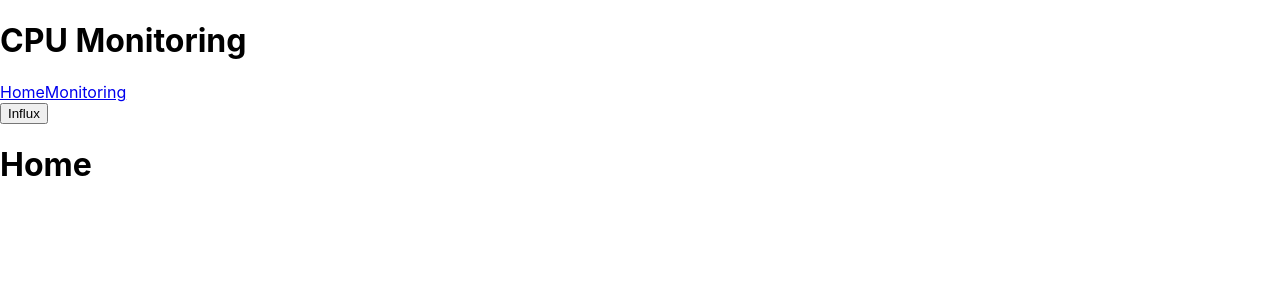
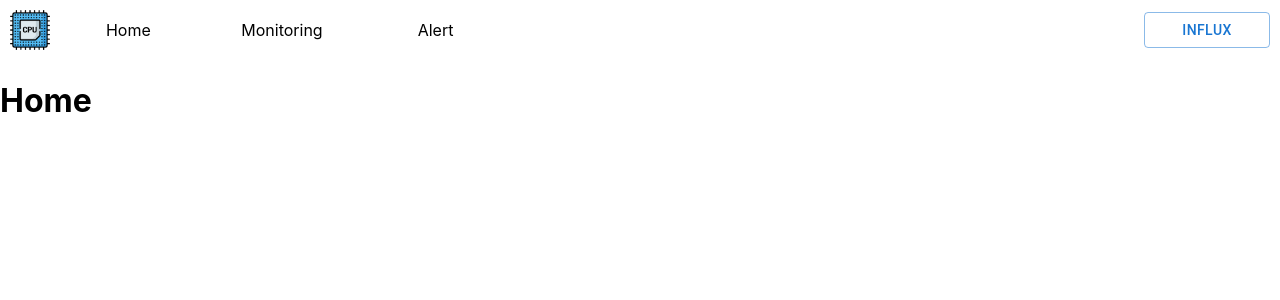
Before and after one commit to Ayvan1/schemalosDB, a React (Create React App) app: page / in a window 1280 px wide. Shown: the top 300 px of the page. Built offline with nearby package versions, Linux system fonts and the light colour scheme.

Commit message:
frontend monitoring

```diff
--- a/package.json
+++ b/package.json
@@ -3,14 +3,19 @@
   "version": "0.1.0",
   "private": true,
   "dependencies": {
+    "@emotion/react": "^11.14.0",
+    "@emotion/styled": "^11.14.0",
+    "@mui/material": "^7.1.2",
     "@testing-library/dom": "^10.4.0",
     "@testing-library/jest-dom": "^6.6.3",
     "@testing-library/react": "^16.3.0",
     "@testing-library/user-event": "^13.5.0",
+    "axios": "^1.10.0",
     "chart.js": "^4.5.0",
     "react": "^19.1.0",
     "react-chartjs-2": "^5.3.0",
     "react-dom": "^19.1.0",
+    "react-loading-indicators": "^1.0.1",
     "react-router-dom": "^7.6.2",
     "react-scripts": "5.0.1",
     "web-vitals": "^2.1.4"
--- a/src/App.css
+++ b/src/App.css
@@ -1,5 +1,17 @@
+
 .App {
   text-align: center;
+}
+
+.body{
+  display: flex;
+  flex-direction:  row;
+  justify-content:  space-between;
+  padding: 10px;
+}
+button{
+  width: 10%;
+  align-self: center ;
 }
 
 .App-logo {
--- a/src/App.js
+++ b/src/App.js
@@ -4,7 +4,8 @@ import ChartCard from './component/cart/chartCard';
 import React, {useEffect, useState } from "react";
 import { BrowserRouter as Router, useRoutes, Link } from 'react-router-dom';
 import Header from './component/header/header';
-import Home from './component/cart/home/home';
+import Home from './component/home/home';
+import { Button } from '@mui/material';
 
 function App() {
   const [isOn,setIsOn] = useState(true);
@@ -23,14 +24,24 @@ function App() {
 
   return (
     <>
+
+       <div className='body'>
         <Header/>
-         <button onClick={toggle}>
+         <Button onClick={toggle} variant="outlined"  sx={{
+    '&:hover': {
+      backgroundColor: '#282c34',
+      color:"#F5DEB3"
+    },
+  }}>
                 {isOn ? 'Influx' : 'Oracle'}
-        </button>
+        </Button>
 
+
+    </div>
         <AppRoutes/>
 
     </>
+
 
     );
 }
--- a/src/component/cart/chartCard.js
+++ b/src/component/cart/chartCard.js
@@ -10,9 +10,11 @@ import {
   Tooltip,
   Title,
 } from "chart.js";
+import "./chartCart.css"
 
 import { getAllTemperature } from "../../service/influxService";
 import { getAllTemperature as oracleGetAllTemperature } from "../../service/oracleService";
+import { TrophySpin } from "react-loading-indicators";
 ChartJS.register(
   LineElement,
   PointElement,
@@ -63,12 +65,16 @@ function getDataset(temperature){
     },{})
 
     const datasets = Object.entries(data).map(([sensor_name, values], idx) => {
+
+
     return {
+
       label: sensor_name,
       data: labels.map(label => values[label] ?? null),
-      borderColor: `hsl(${(idx * 60) % 360}, 70%, 50%)`,
+      borderColor: `hsla(${(idx * 60) % 360}, 70%, 60%, 0.8)`,
+      backgroundColor: `hsla(${(idx * 60) % 360}, 70%, 70%, 0.3)`,
       fill: false,
-      tension: 0.3,
+      tension: 0.1,
         };
     });
     return { labels, datasets };
@@ -104,14 +110,20 @@ function ChartCard({connectionDB}) {
   }, [connectionDB]);
 
   if (loading || !chartData) {
-    return <p>Chargement des données...</p>;
+    return ( <div className="loading" >
+                <TrophySpin color="#315ccc" size="large" text="loading " textColor="#cba2a2" />
+            </div>
+    )
+
   }
 
   return (
-    <>
-      <h1>Temperatur Sensor</h1>
-      <Line data={chartData} options={options} />
-    </>
+    <div className="cart">
+      <h1 >Temperatur Sensor</h1>
+      <div className="cart_item">
+        <Line data={chartData} options={options} />
+      </div>
+    </div>
   );
 }
 
--- /dev/null
+++ b/src/component/cart/chartCart.css
@@ -0,0 +1,15 @@
+.loading{
+    text-align: center;
+    margin-top: 15%;
+}
+
+.cart{
+    padding: 25px;
+    text-align: center;
+
+}
+
+.cart_item{
+    width: 100%;
+
+}
--- /dev/null
+++ b/src/component/header/header.css
@@ -0,0 +1,42 @@
+
+header{
+    display: flex ;
+    flex-direction: row;
+    align-items:  center;
+    width: 40%;
+}
+img{
+    height: 40px;
+}
+nav{
+    width: 100%;
+    margin: 0.1em;
+    display: flex;
+    flex-direction: row;
+    justify-content:  space-around;
+}
+nav > div{
+    width: 100px;
+    border-radius: 10px;
+    padding: 6px;
+    text-align:  center;
+
+}
+.link{
+    text-decoration: none;
+    color: black;
+
+}
+
+nav > div:hover {
+    background: #39364D;
+    width: 100px;
+    border-radius: 10px;
+    padding: 6px;
+    text-align:  center;
+}
+
+nav > div:hover a{
+    color: wheat;
+
+}
--- a/src/component/header/header.js
+++ b/src/component/header/header.js
@@ -1,17 +1,22 @@
 import React from "react";
 import { Link } from "react-router-dom";
+import './header.css'
 
 function Header(){
 
     return(
         <header>
-            <h1>
-                CPU Monitoring
-            </h1>
-
+            <img src="zentralprozessor.png" alt=""/>
             <nav>
-                <Link to="/">Home</Link>
-                <Link to="/ChartCart">Monitoring</Link>
+                <div>
+                    <Link to="/" className="link">Home</Link>
+                </div>
+                <div>
+                    <Link to="/ChartCart" className="link">Monitoring</Link>
+                </div>
+                <div>
+                    <Link to="/Alert" className="link">Alert</Link>
+                </div>
             </nav>
         </header>
     )
```
Also changed, not shown: public/zentralprozessor.png (added), src/component/alert/alert.js (renamed from src/component/cart/alert/alert.js), src/component/home/home.js (renamed from src/component/cart/home/home.js), src/service/alertService.js (added), 1 other file (tests, documents, lock files or other folders).
